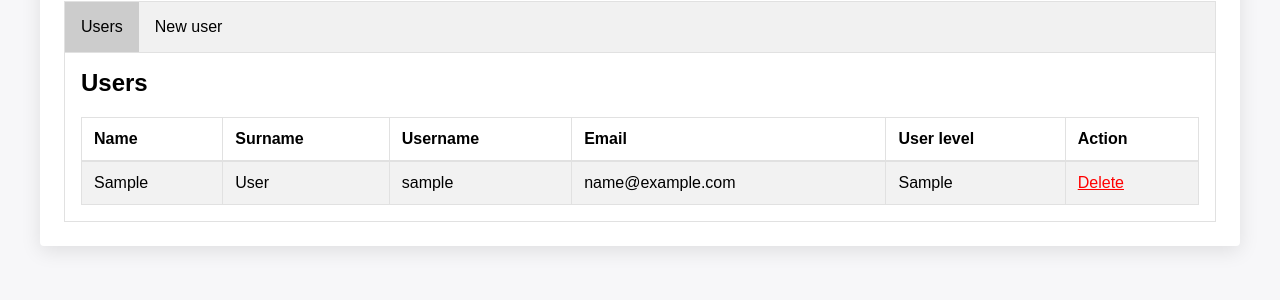
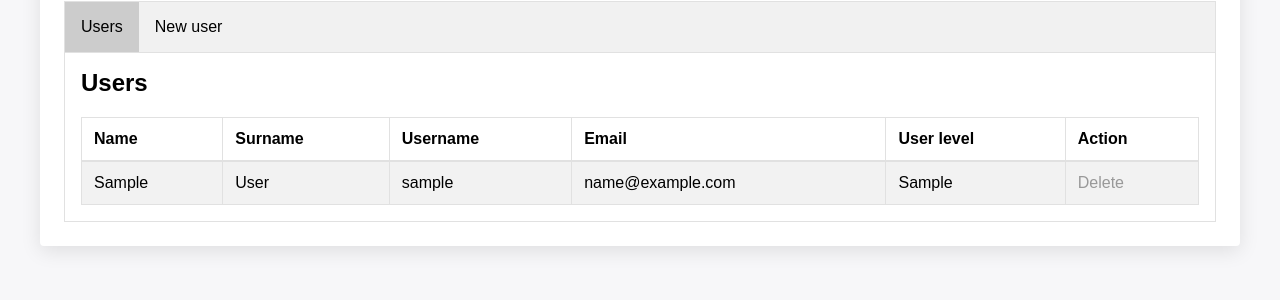
Before and after one commit to tristanjarrett/helpdesk, a PHP site: page /settings.php in a window 1280 px wide. Shown: the part 162-462 px from the top of the page. Run offline with PHP 8.4, Linux system fonts and the light colour scheme; the visitor is signed in with stand-in values (Sample User, id 1); tables that the repository leaves empty or names only in its code hold one stand-in row (values such as "Sample post").

Commit message:
Disable delete button if self

```diff
--- a/settings.php
+++ b/settings.php
@@ -55,14 +55,24 @@
 								$users_sql = "SELECT * FROM users";
 								$result_sql = $db-> query($users_sql);
 								if ($result_sql-> num_rows > 0) {
-									while ($row_sql = $result_sql->fetch_assoc()) { ?>
+									while ($row_sql = $result_sql->fetch_assoc()) {
+
+										// disable delete button if self
+										if ($_SESSION['my_id'] == $row_sql['id']) {
+											$del_not_self = '<span style="color: #999;">Delete</span>';
+										} else {
+											$id = $row_sql['id'];
+											$del_not_self = '<a href="settings.php?delete='.$id.'" style="color: red;">Delete</a>';
+										}
+
+										?>
 										<tr>
 											<td><?php echo $row_sql["fname"]; ?></td>
 											<td><?php echo $row_sql["lname"]; ?></td>
 											<td><?php echo $row_sql["username"]; ?></td>
 											<td><?php echo $row_sql["email"]; ?></td>
 											<td><?php echo $row_sql["user_perm"]; ?></td>
-											<td><a href="settings.php?delete=<?php echo $row_sql['id']; ?>" style="color: red;">Delete</a></td>
+											<td><?php echo $del_not_self; ?></td>
 										</tr>
 										<?php
 									}
```
